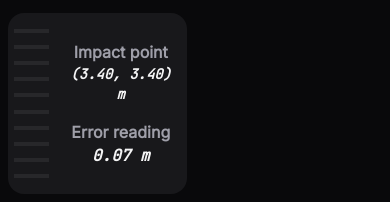
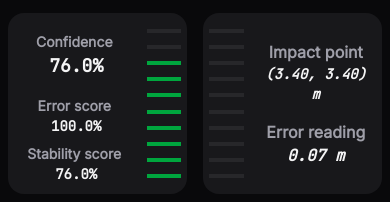
Before and after one commit to adrianrosu54/simlaunch, an Astro site: page / in a window 390 px wide. Shown: the part 642-844 px from the top of the page. Built offline with nearby package versions, Linux system fonts and the light colour scheme; Astro itself is replaced by a stand-in of ours; no server answers.

Commit message:
feature: launch confidence meter

```diff
--- /dev/null
+++ b/src/components/ConfidenceReading.tsx
@@ -0,0 +1,31 @@
+import { useStore } from "@nanostores/react";
+import { $confidence, $errorScore, $stabilityScore } from "../stores/confidence"
+
+export default function ConfidenceReading() {
+    const confidence = useStore($confidence);
+    const errorScore = useStore($errorScore);
+    const stabilityScore = useStore($stabilityScore);
+
+    return (
+        <div className="flex flex-col size-full justify-center text-center font-sans text-sm md:text-md lg:text-lg font-semibold text-clk-text-secondary">
+            <article className="text-md lg:text-lg p-3 lg:py-6">
+                <span>Confidence &nbsp;</span>
+                <span className="font-mono text-lg lg:text-xl text-clk-text-primary">
+                    {(confidence * 100).toFixed(1)}%
+                </span>
+            </article>
+            <article className="py-1 px-3">
+                <span>Error score &nbsp;</span>
+                <span className="font-mono text-clk-text-primary">
+                    {(errorScore * 100).toFixed(1)}%
+                </span>
+            </article>
+            <article className="py-1 px-3">
+                <span>Stability score &nbsp;</span>
+                <span className="font-mono text-clk-text-primary">
+                    {(stabilityScore * 100).toFixed(1)}%
+                </span>
+            </article>
+        </div>
+    )
+}
--- a/src/components/ImpactCard.tsx
+++ /dev/null
@@ -1,28 +0,0 @@
-import { useStore } from "@nanostores/react"
-import { $impactError, $simImpact } from "../stores/target"
-import { $unitView, toDisplay } from "../stores/units";
-
-export default function ImpactReading() {
-    const impact = useStore($simImpact);
-    const error = useStore($impactError);
-    const unit = useStore($unitView).distance;
-
-    return (
-        <div className="size-full flex flex-col justify-center">
-            <div className="w-full flex flex-col text-center font-sans text-md md:text-lg font-semibold text-clk-text-secondary">
-                <article className="flex flex-col p-2">
-                    <span>Impact point</span>
-                    <span className="font-mono text-sm md:text-lg italic text-clk-text-primary">
-                        ({toDisplay(impact.x, unit).toFixed(2)}, {toDisplay(impact.y, unit).toFixed(2)}) {unit}
-                    </span>
-                </article>
-                <article className="flex flex-col p-2">
-                    <span>Error reading</span>
-                    <span className="font-mono text-md md:text-xl italic text-clk-text-primary">
-                        {toDisplay(error, unit).toFixed(2)} {unit}
-                    </span>
-                </article>
-            </div>
-        </div>
-    )
-}
--- /dev/null
+++ b/src/components/ImpactReading.tsx
@@ -0,0 +1,26 @@
+import { useStore } from "@nanostores/react"
+import { $impactError, $simImpact } from "../stores/target"
+import { $unitView, toDisplay } from "../stores/units";
+
+export default function ImpactReading() {
+    const impact = useStore($simImpact);
+    const error = useStore($impactError);
+    const unit = useStore($unitView).distance;
+
+    return (
+        <div className="size-full flex flex-col justify-center text-center font-sans text-md md:text-lg font-semibold text-clk-text-secondary">
+            <article className="flex flex-col p-2">
+                <span>Impact point</span>
+                <span className="font-mono text-sm md:text-lg italic text-clk-text-primary">
+                    ({toDisplay(impact.x, unit).toFixed(2)}, {toDisplay(impact.y, unit).toFixed(2)}) {unit}
+                </span>
+            </article>
+            <article className="flex flex-col p-2">
+                <span>Error reading</span>
+                <span className="font-mono text-md md:text-xl italic text-clk-text-primary">
+                    {toDisplay(error, unit).toFixed(2)} {unit}
+                </span>
+            </article>
+        </div>
+    )
+}
--- a/src/components/SideBar.astro
+++ b/src/components/SideBar.astro
@@ -23,14 +23,14 @@ const githubLink = import.meta.env.PUBLIC_GITHUB_LINK;
         </div>
 
         <div class="flex flex-col border-t-2 border-clk-text-secondary/20 font-mono">
-            <span class="flex flex-row justify-end text-right pt-1 px-2 hover:bg-clk-primary">
+            <span class="flex flex-row justify-end text-right p-1 px-2 hover:bg-clk-primary">
                 <a href={clockLink} target="_blank">
                     FTC Team Clockworks <br>
                     #19075
                 </a>
             </span>
 
-            <span class="flex flex-row justify-end text-right pb-2 px-2 text-sm hover:bg-clk-primary">
+            <span class="flex flex-row justify-end text-right pb-2 pt-1 px-2 text-sm hover:bg-clk-primary">
                 <a href={githubLink} target="_blank">
                     © Adrian Roșu 2026
                 </a>
--- a/src/components/ErrorBar.tsx
+++ b/src/components/ThresholdBar.tsx
@@ -1,15 +1,32 @@
 import { useStore } from "@nanostores/react";
 import { $impactError } from "../stores/target";
+import { $confidence } from "../stores/confidence";
 
-export default function ErrorBar() {
-    const maxError = 2.0;
-    const error = useStore($impactError);
+export default function ErrorBar({ type }: {
+    type: "impactError" | "confidence"
+}) {
+    let maxValue;
+    let valueStore;
+    let color;
+
+    switch (type) {
+        case "impactError":
+            valueStore = useStore($impactError);
+            maxValue = 2.0;
+            color = "bg-red"
+            break;
+        case "confidence":
+            valueStore = useStore($confidence);
+            maxValue = 1;
+            color = "bg-green-600"
+            break;
+    }
 
     const totalSegments = 10;
 
-    // Calculate how many segments should be "active"
-    const absoluteError = Math.abs(error);
-    const activeSegments = Math.round((absoluteError / maxError) * totalSegments);
+    // Calculate active segments
+    const absoluteError = Math.abs(valueStore);
+    const activeSegments = Math.round((absoluteError / maxValue) * totalSegments);
 
     return (
         <div className="flex flex-col items-center px-1 py-4 rounded-xl w-15 md:w-20 h-full min-h-36">
@@ -22,7 +39,7 @@ export default function ErrorBar() {
                             key={i}
                             className={`h-1 md:h-2 w-full\
                                 ${isActive
-                                    ? 'bg-red'
+                                    ? color
                                     : 'bg-clk-secondary'
                                 }`}
                         />
--- a/src/pages/index.astro
+++ b/src/pages/index.astro
@@ -8,8 +8,9 @@ import FieldPlots from "../components/FieldPlots";
 import SidePlots from "../components/SidePlots";
 import FlywheelSlider from "../components/FlywheelSlider";
 import CompassSlider from "../components/CompassSlider";
-import ErrorBar from '../components/ErrorBar';
-import ImpactReading from '../components/ImpactCard';
+import ErrorBar from '../components/ThresholdBar';
+import ImpactReading from '../components/ImpactReading';
+import ConfidenceReading from "../components/ConfidenceReading";
 
 ---
 
@@ -21,7 +22,7 @@ import ImpactReading from '../components/ImpactCard';
 
         <Card className="not-md:order-last col-span-1 row-span-1">
             <div class="flex flex-row justify-between size-full">
-                <ErrorBar client:load/>
+                <ErrorBar type="impactError" client:only />
                 <ImpactReading client:load/>
             </div>
         </Card>
@@ -32,5 +33,12 @@ import ImpactReading from '../components/ImpactCard';
                 <CompassSlider client:load/>
             </div>
         </Card>
+
+        <Card className="col-span-1 row-span-1">
+            <div class="flex flex-row justify-between size-full">
+                <ConfidenceReading client:load />
+                <ErrorBar type="confidence" client:only />
+            </div>
+        </Card>
     </main>
 </Layout>
--- /dev/null
+++ b/src/stores/confidence.ts
@@ -0,0 +1,27 @@
+import { atom } from "nanostores";
+import type { Pose } from "../physics/fieldPositions";
+import { $impactError, $simTarget, calculateError } from "./target";
+import { fromDisplay } from "./units";
+
+export const $errorScore = atom(0);
+export const $stabilityScore = atom(0);
+export const $confidence = atom(0);
+
+// magnitude for computing the error sensitivty
+export const flywheelExpectedNoise = fromDisplay(20, "rpm");
+
+// error tolerance (roughly around the goal radius)
+export const goalErrorTolerance = fromDisplay(0.2, "m");
+
+export function computeConfidence(overshootImpact: Pose, undershootImpact: Pose) {
+    const overshootError = calculateError($simTarget.value, overshootImpact);
+    const undershootError = calculateError($simTarget.value, undershootImpact);
+
+    const errorSensitivity = Math.abs(overshootError - undershootError) / (2 * flywheelExpectedNoise);
+    const expectedMiss = errorSensitivity * flywheelExpectedNoise;
+
+    $errorScore.set(Math.max(0, 1 - $impactError.value / goalErrorTolerance));
+    $stabilityScore.set(Math.max(0, 1 - expectedMiss / goalErrorTolerance));
+
+    $confidence.set($errorScore.value * $stabilityScore.value);
+}
--- a/src/stores/physics.ts
+++ b/src/stores/physics.ts
@@ -7,8 +7,9 @@ import type {
 import { rockyPreset, type Preset } from "../physics/presets";
 import { plotLogger, type PlotLogs } from "../physics/plotLogging";
 import BallisticModel from "../physics/BallisticModel";
-import { $simImpact } from "./target";
+import { $simImpact, calculateError } from "./target";
 import { Conversions, fromDisplay } from "./units";
+import { computeConfidence, flywheelExpectedNoise } from "./confidence";
 
 // physics state
 export const $constants = map<PhysicalConstants>({
@@ -40,6 +41,17 @@ $preset.listen((value, _, key) => {
 
     $simLogs.set(data);
     $simImpact.set(impact);
+
+    const overshootImpact = model.simulate({
+        ...value.control,
+        flywheelVelocity: value.control.flywheelVelocity + flywheelExpectedNoise
+    }, value.state);
+    const undershootImpact = model.simulate({
+        ...value.control,
+        flywheelVelocity: value.control.flywheelVelocity - flywheelExpectedNoise
+    }, value.state);
+
+    computeConfidence(overshootImpact, undershootImpact);
 });
 
 // initialise all
--- a/src/styles/global.css
+++ b/src/styles/global.css
@@ -25,6 +25,7 @@
     --color-blue: var(--color-cyan-600);
     --color-yellow: var(--color-yellow-600);
     --color-green: var(--color-green-600);
+    --color-lime: var(--color-lime-600);
 
     --color-clk-text-primary: var(--color-zinc-100);
     --color-clk-text-secondary: var(--color-zinc-400);
```
Also changed, not shown: README.md.
